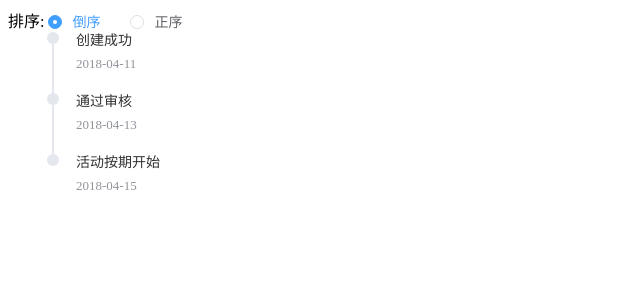
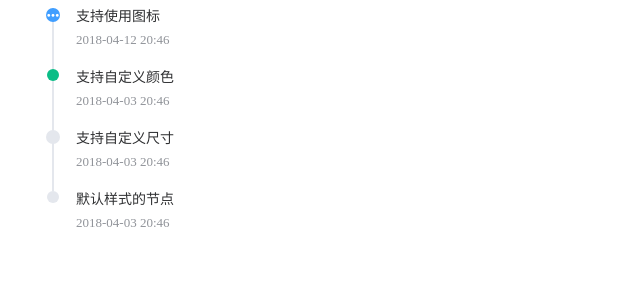
Before and after one commit to kingyeahwei/element_learning, a Vue app: page / in a window 1280 px wide. Shown: the top 300 px of the page, without its empty margins (0-640 px from the left). Built offline with nearby package versions, Linux system fonts and the light colour scheme.

Commit message:
timeline 自定义节点内容

```diff
--- a/src/App.vue
+++ b/src/App.vue
@@ -1,23 +1,18 @@
 <template>
   <div id="app">
     <div class="block">
-      <div class="radio">
-        排序:
-        <el-radio-group v-model="reverse">
-          <el-radio :label="true">倒序</el-radio>
-          <el-radio :label="false">正序</el-radio>
-        </el-radio-group>
-
-        <el-timeline :reverse="reverse">
+      <el-timeline>
         <el-timeline-item
-            v-for="(activity, index) in activities"
+          v-for="(activity,index) in activities"
           :key="index"
+          :icon="activity.icon"
+          :type="activity.type"
+          :color="activity.color"
+          :size="activity.size"
           :timestamp="activity.timestamp">
           {{activity.content}}
         </el-timeline-item>
       </el-timeline>
-
-      </div>
     </div>
   </div>
 </template>
@@ -30,14 +25,22 @@
         reverse: true,
         activities: [
           {
-            content: '活动按期开始',
-            timestamp: '2018-04-15'
+            content: '支持使用图标',
+            timestamp: '2018-04-12 20:46',
+            size: 'large',
+            type: 'primary',
+            icon: 'el-icon-more'
           }, {
-            content: '通过审核',
-            timestamp: '2018-04-13'
+            content: '支持自定义颜色',
+            timestamp: '2018-04-03 20:46',
+            color: '#0bbd87'
           }, {
-            content: '创建成功',
-            timestamp: '2018-04-11'
+            content: '支持自定义尺寸',
+            timestamp: '2018-04-03 20:46',
+            size: 'large'
+          }, {
+            content: '默认样式的节点',
+            timestamp: '2018-04-03 20:46'
           }
         ]
       }
```
Lines whose indentation alone changed are shown as unchanged.
